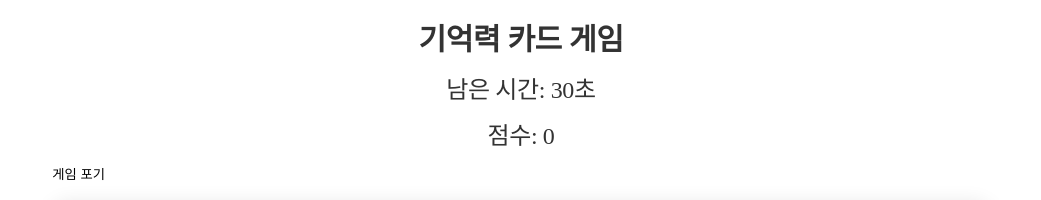
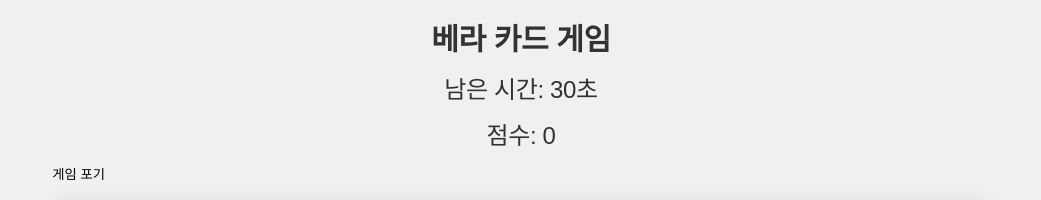
Before and after one commit to minoLMW/group-semiproject, a plain HTML site: page html/main/game.html in a window 1280 px wide. Both pictures are taken after a click on the button "게임 시작하기". Shown: the part 136-336 px from the top of the page, without its empty margins (119-1160 px from the left). Drawn offline with Linux system fonts and the light colour scheme.

Commit message:
게임 수정

```diff
--- a/html/main/game.html
+++ b/html/main/game.html
@@ -3,11 +3,9 @@
 <head>
 	<meta charset="UTF-8" />
 	<meta name="viewport" content="width=device-width, initial-scale=1.0" />
-	<title>기억력 게임</title>
+	<title>베라 카드 게임</title>
 	<link rel="stylesheet" href="../../assets/css/common-ui.css">
-	<link rel="stylesheet" href="../../assets/css/common/game.css">
-	<link rel="stylesheet" href="../../assets/css/common/reset.css">
-	<link rel="stylesheet" href="../../assets/css/common/layout.css">
+
 </head>
 <body>
 	<div class="page">
@@ -40,7 +38,7 @@
 					</div>
 
 					<div id="game-screen" class="game-screen" style="display: none;">
-						<h1>기억력 카드 게임</h1>
+						<h1>베라 카드 게임</h1>
 						<div class="game-info">
 							<div id="timer">남은 시간: 30초</div>
 							<div id="score">점수: 0</div>
```
Also changed, not shown: html/main/map.html (+1 -1 lines), 1 other file.
